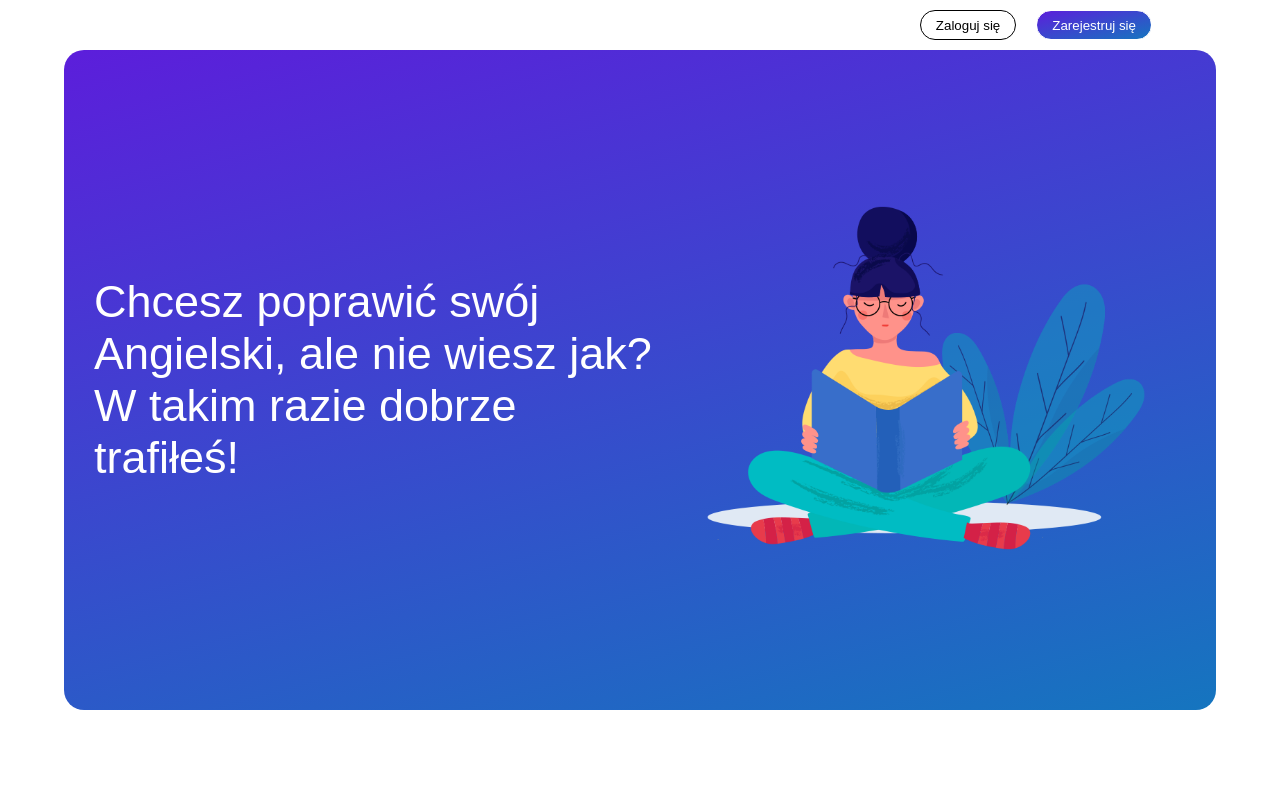
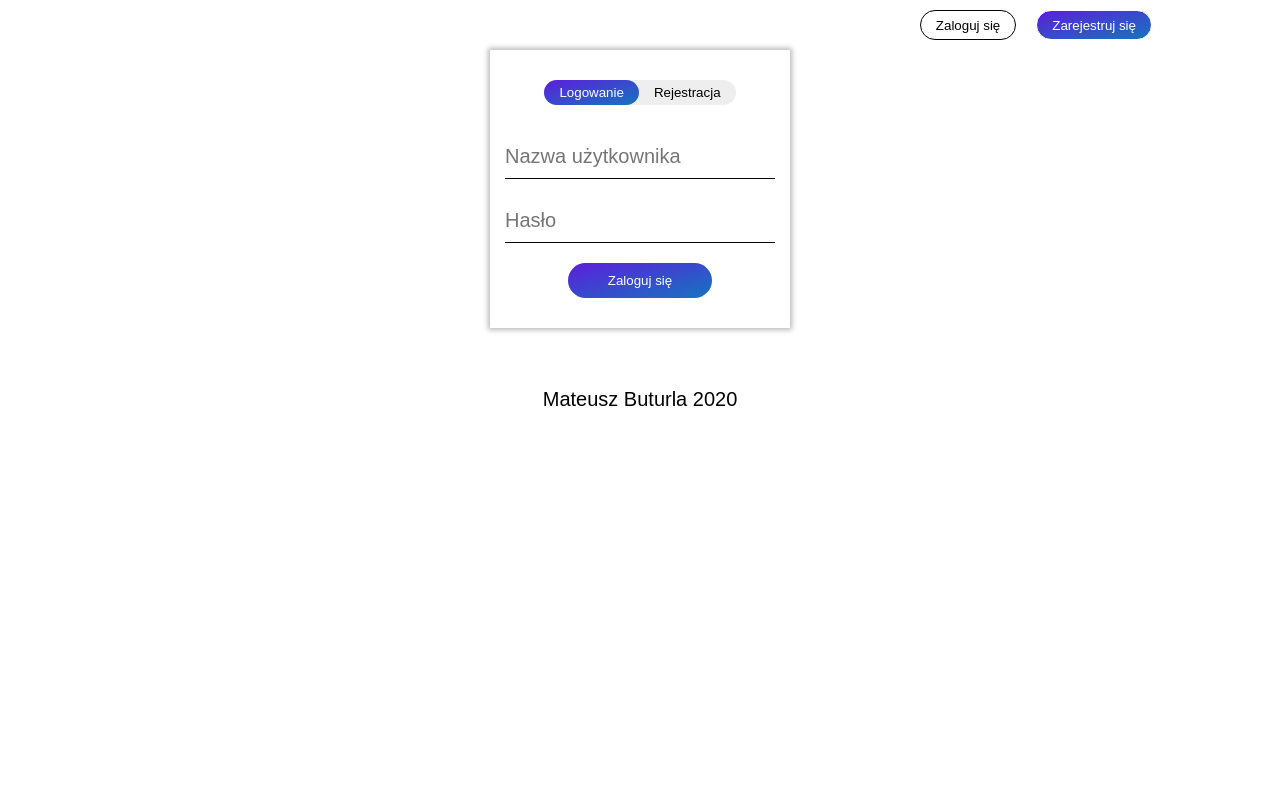
Before and after one commit to mateuszbuturla/flashcard, a React (Create React App) app in the folder client/: page /login in a window 1280 px wide. Shown: the top 800 px of the page. Built offline with nearby package versions, Linux system fonts and the light colour scheme.

Commit message:
create login and register form

```diff
--- a/client/src/App.js
+++ b/client/src/App.js
@@ -7,6 +7,7 @@ import './reset.css';
 import './mixins.sass';
 
 import Home from './view/Home/Home';
+import LoginRegister from './view/LoginRegister/LoginRegister';
 
 class App extends React.Component {
 
@@ -14,7 +15,11 @@ class App extends React.Component {
 		return (
 			<div className="App">
 				<BrowserRouter>
-					<Home />
+					<Switch>
+						<Route path="/register" component={props => <LoginRegister {...props} form='register' />} exact />
+						<Route path="/login" component={props => <LoginRegister {...props} form='login' />} exact />
+						<Route path="/" component={Home} exact />
+					</Switch>
 				</BrowserRouter>
 			</div>
 		);
--- /dev/null
+++ b/client/src/view/LoginRegister/LoginRegister.js
@@ -0,0 +1,72 @@
+import React from 'react';
+import { Link } from 'react-router-dom';
+
+import './loginRegister.sass';
+
+class LoginRegister extends React.Component {
+
+    state = {
+        currentForm: 'login'
+    }
+
+    componentDidMount() {
+        const { form } = this.props;
+        this.setState({ currentForm: form })
+    }
+
+    changeForm(e) {
+        e.preventDefault();
+        this.setState({ currentForm: e.target.id })
+    }
+
+    submitLoginForm(e) {
+        e.preventDefault();
+    }
+
+    submitRegisterForm(e) {
+        e.preventDefault();
+    }
+
+    render() {
+        const { currentForm } = this.state;
+
+        return (
+            <>
+                <nav className="home-nav">
+                    <Link to='/login'>
+                        <button className="home-nav__button">Zaloguj się</button>
+                    </Link>
+                    <Link to='/register'>
+                        <button className="home-nav__button home-nav__button--gradient">Zarejestruj się</button>
+                    </Link>
+                </nav>
+
+                <section className="login-register">
+                    <div className="login-register-form-container">
+                        <div className="select-form-input">
+                            <button id="login" onClick={this.changeForm.bind(this)} className={`select-form-input__button${currentForm === 'login' ? ' select-form-input__button--active' : ''}`}>Logowanie</button>
+                            <button id="register" onClick={this.changeForm.bind(this)} className={`select-form-input__button${currentForm === 'register' ? ' select-form-input__button--active' : ''}`}>Rejestracja</button>
+                        </div>
+                        <form onSubmit={this.submitLoginForm.bind(this)} className={`login-register-form${currentForm === 'login' ? ' login-register-form--active' : ''}`}>
+                            <input type="text" id="login-login" placeholder="Nazwa użytkownika" className="login-register-form__input" />
+                            <input type="password" id="login-password" placeholder="Hasło" className="login-register-form__input" />
+                            <input type="submit" value="Zaloguj się" className="login-register-form__submit" />
+                        </form>
+                        <form onSubmit={this.submitRegisterForm.bind(this)} className={`login-register-form${currentForm === 'register' ? ' login-register-form--active' : ''}`}>
+                            <input type="text" id="register-login" placeholder="Nazwa użytkownika" className="login-register-form__input" />
+                            <input type="password" id="register-password" placeholder="Hasło" className="login-register-form__input" />
+                            <input type="repeatPassword" id="register-repeat-password" placeholder="Powtórz hasło" className="login-register-form__input" />
+                            <input type="submit" value="Zarejestuj się" className="login-register-form__submit" />
+                        </form>
+                    </div>
+                </section>
+
+                <footer className="home-footer">
+                    Mateusz Buturla 2020
+                </footer>
+            </>
+        );
+    }
+}
+
+export default LoginRegister;
--- /dev/null
+++ b/client/src/view/LoginRegister/loginRegister.sass
@@ -0,0 +1,73 @@
+@import '../../mixins'
+
+.login-register
+    .login-register-form-container
+        box-shadow: 0px 0px 5px 2px #bababa
+        width: 90vw
+        margin: 0 auto
+        padding: 30px 0px
+        max-width: 300px
+        display: flex
+        justify-content: space-around
+        flex-wrap: wrap
+        .select-form-input
+            background-color: #EEEEEE
+            display: inline-block
+            border-radius: 100px
+            .select-form-input__button
+                padding: 5px 15px
+                border-radius: 100px
+                border: 0
+                background-color: transparent
+                cursor: pointer
+            .select-form-input__button--active
+                color: #fff
+                @include backgroundGradient
+                &:focus,
+                &:active
+                    outline: 0
+        .login-register-form
+            margin-top: 30px
+            width: 100%
+            display: none
+            justify-content: space-around
+            flex-wrap: wrap
+            .login-register-form__input
+                width: 90%
+                border: 0
+                border-bottom: 1px solid #000000
+                padding: 10px 0px
+                font-size: 20px
+                margin-bottom: 20px
+            .login-register-form__submit
+                padding: 10px 40px
+                border: 0
+                border-radius: 100px
+                color: #fff
+                cursor: pointer
+                @include backgroundGradient
+                &:focus,
+                &:active
+                    outline: 0
+        .login-register-form--active
+            display: flex
+
+@media ( min-width: 1600px )
+    .login-register
+        .login-register-form-container
+            max-width: 500px
+            .select-form-input
+                .select-form-input__button
+                    padding: 7px 20px
+                    font-size: 20px
+            .login-register-form
+                margin-top: 50px
+                .login-register-form__input
+                    padding: 15px 0px
+                    font-size: 25px
+                    margin-bottom: 40px
+                .login-register-form__submit
+                    padding: 15px 60px
+                    font-size: 20px
+            .login-register-form--active
+                display: flex
```
